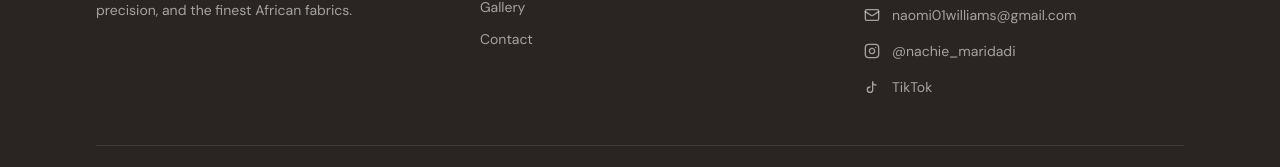
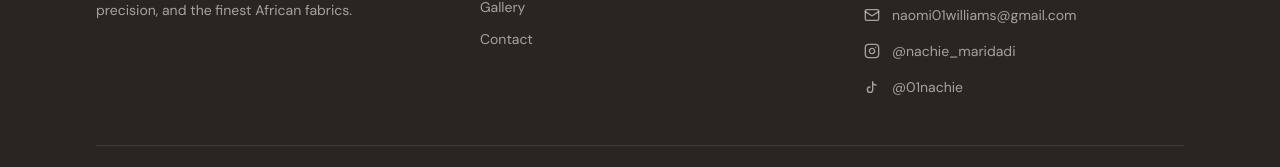
Before and after one commit to TosinISOGUN/nachie_maridadi, a React (Vite) app: page / in a window 1280 px wide. Shown: the part 3672-3839 px from the top of the page. Built offline with nearby package versions, Linux system fonts and the light colour scheme; no server answers; a web font is replaced by a local one.

Commit message:
feat: Social media links updates, TikTok now included

```diff
--- a/src/components/Footer.tsx
+++ b/src/components/Footer.tsx
@@ -83,7 +83,7 @@ const Footer = () => {
                 >
                   <path d="M9 12a4 4 0 1 0 4 4V4a5 5 0 0 0 5 5" />
                 </svg>
-                TikTok
+                @01nachie
               </a>
             </div>
           </div>
```
